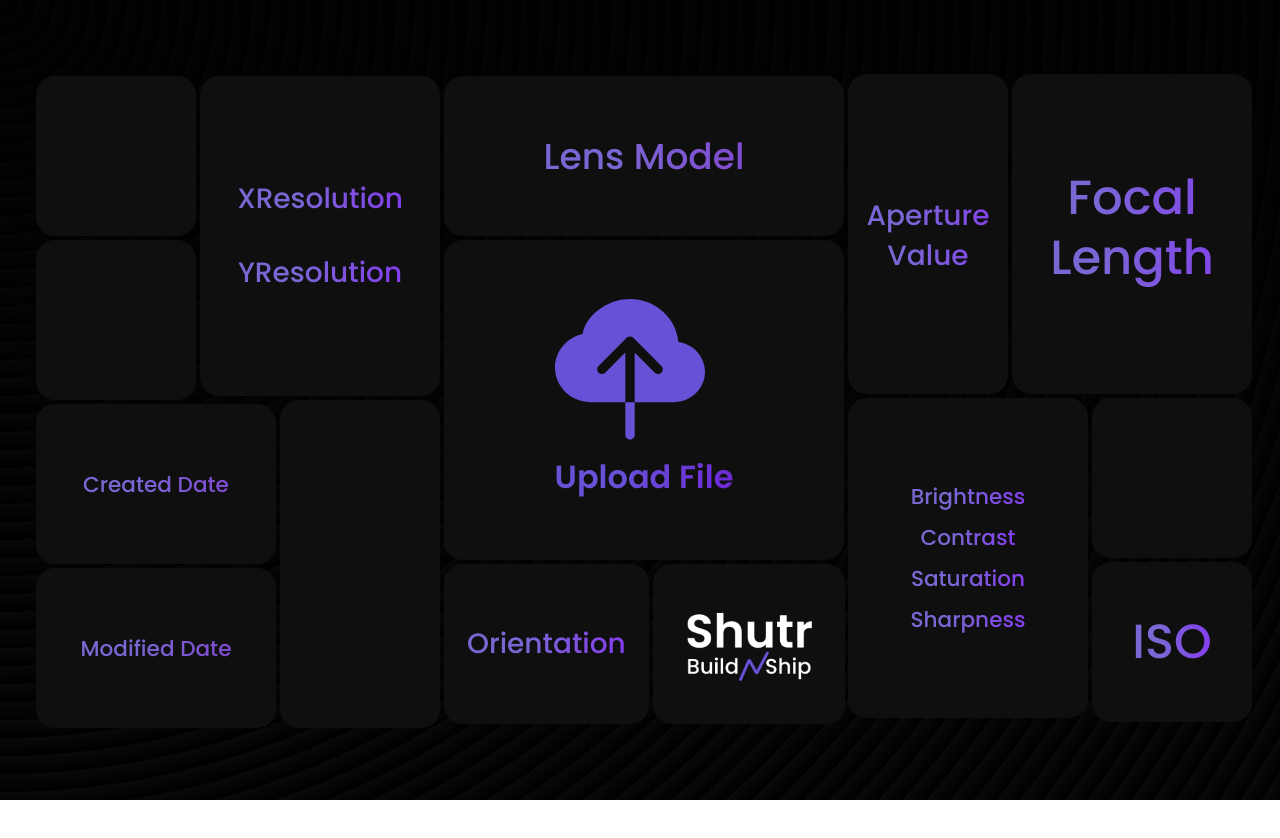
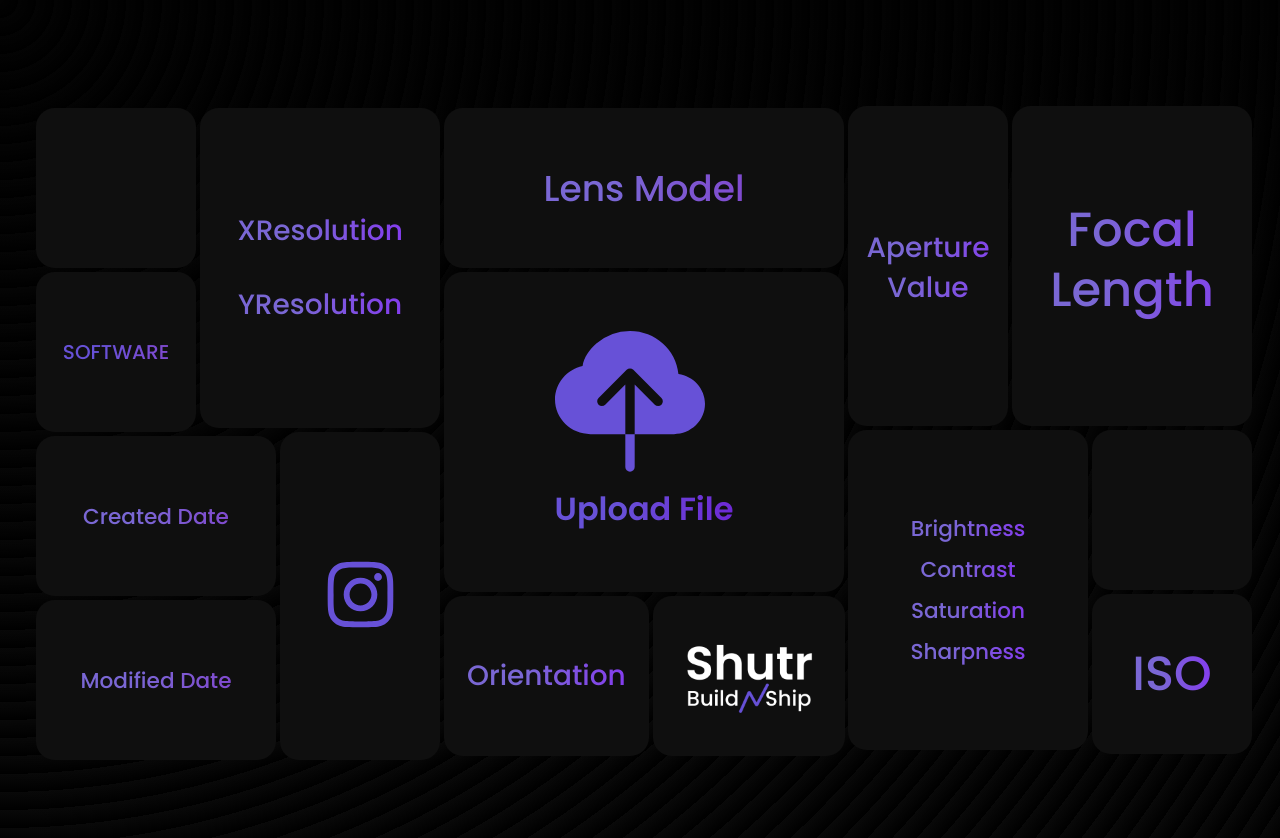
Before and after one commit to BuildNShip/shutr, a React (Vite) app: page / in a window 1280 px wide. Shown: the top 838 px of the page. Before the commit the page ends 800 px from the top, so only its background shows below. Built offline with nearby package versions, Linux system fonts and the light colour scheme.

Commit message:
completed

```diff
--- a/src/pages/Home/Home.jsx
+++ b/src/pages/Home/Home.jsx
@@ -2,6 +2,7 @@ import React from "react";
 import styles from "./Home.module.css";
 import { useState, useEffect } from "react";
 import { BsFillCloudUploadFill } from "react-icons/bs";
+import { FaInstagram } from "react-icons/fa";
 import exifr from "exifr";
 import logo from "./logo.png";
 
@@ -84,9 +85,8 @@ const Home = () => {
               <p className={styles.b11M}>{exifData && exifData.Model}</p>
             </div>
             <div className={styles.box12}>
-              {exifData && exifData.Software && (
-                <p className={styles.b12T}>SOFTWARE</p>
-              )}
+              <p className={styles.b12T}>SOFTWARE</p>
+
               <p className={styles.software}>{exifData && exifData.Software}</p>
             </div>
           </div>
@@ -116,7 +116,11 @@ const Home = () => {
               </p>
             </div>
           </div>
-          <div className={styles.box16}></div>
+          <div className={styles.box16}>
+            <div className={styles.socials}>
+              <FaInstagram color="#6751D7" size={75} />
+            </div>
+          </div>
         </div>
       </div>
       {/* Second Column */}
--- a/src/pages/Home/Home.module.css
+++ b/src/pages/Home/Home.module.css
@@ -13,15 +13,22 @@
   margin-bottom: 0;
 }
 
+/* Hide scrollbar */
+::-webkit-scrollbar {
+  display: none;
+}
+
 .mainContainer {
   background-color: #000000;
+  padding: 2rem 0;
   min-height: 100vh;
-  width: 100vw;
+  min-width: 100vw;
   display: flex;
   flex-direction: row;
   justify-content: center;
   flex-wrap: wrap;
   align-items: center;
+  overflow-y: hidden;
 
   background-color: #000000;
   opacity: 1;
```
